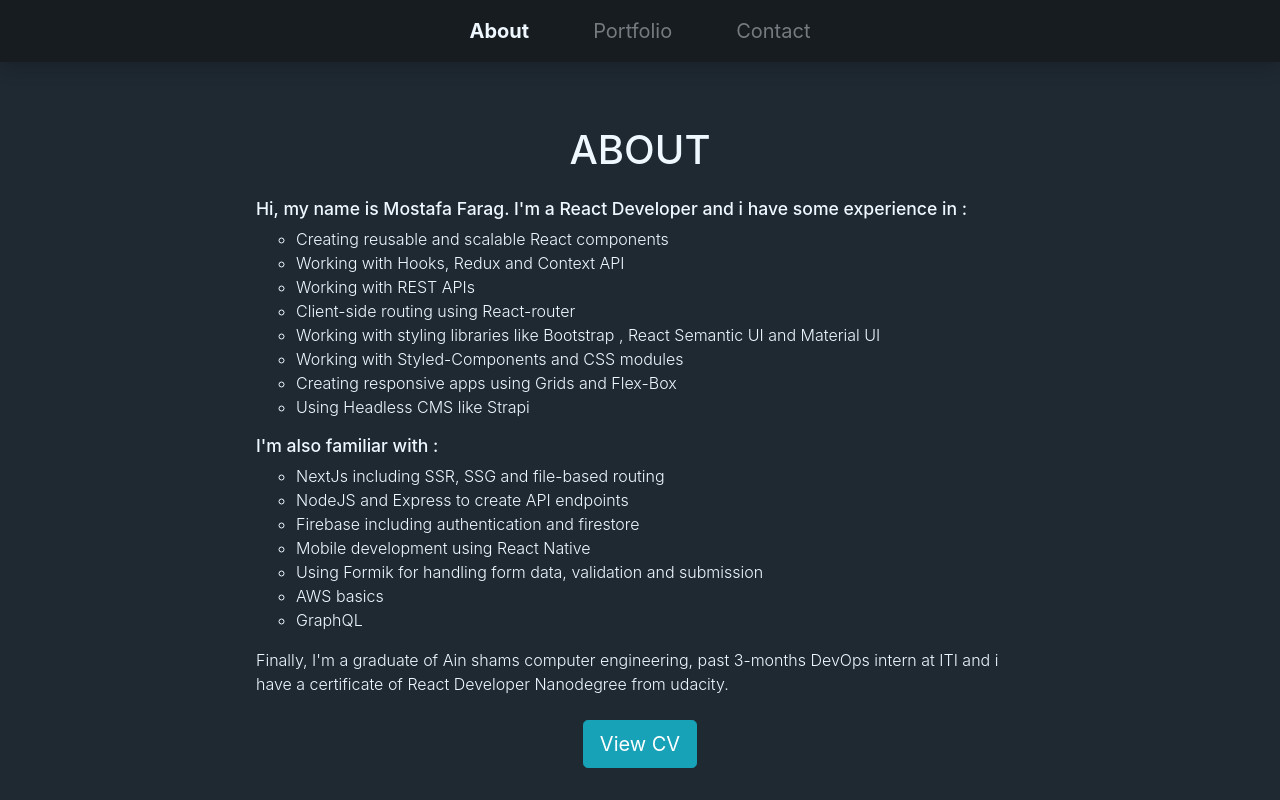
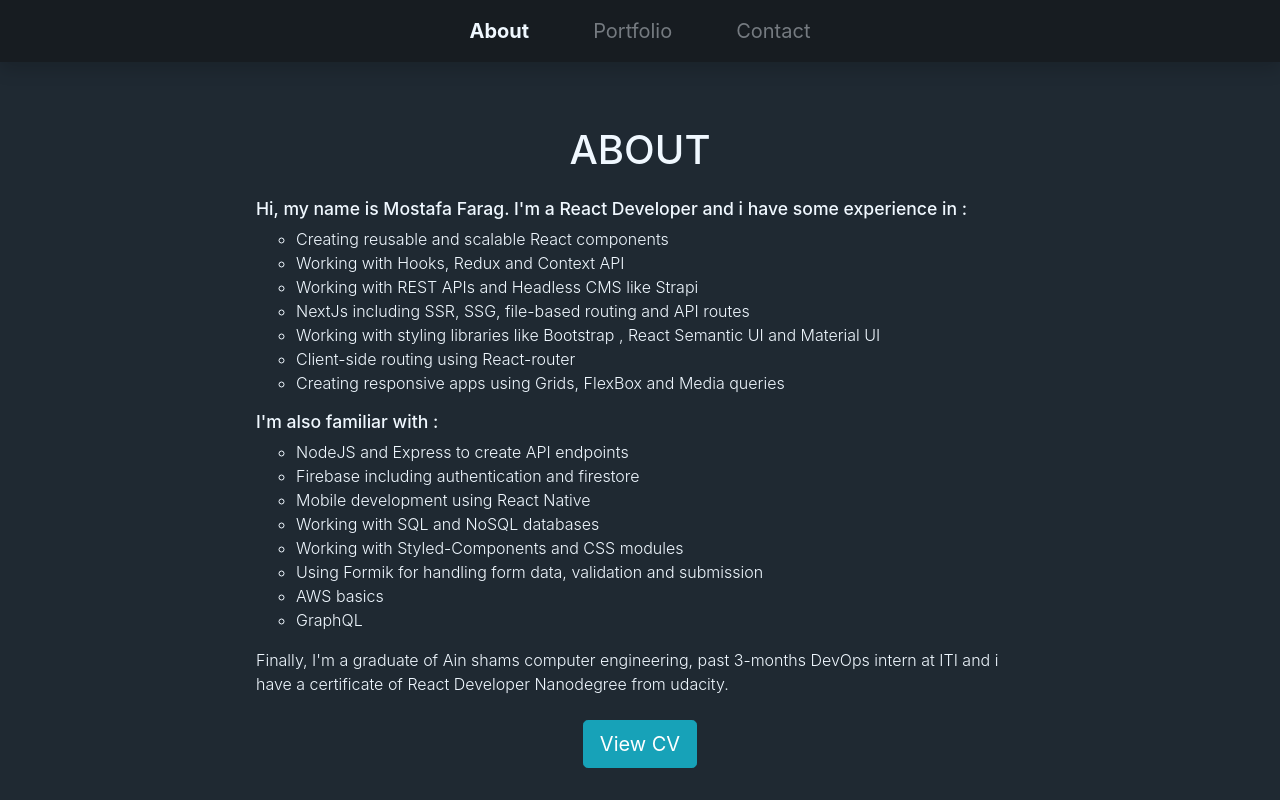
Before and after one commit to MostafaFarag14/portfolio-next, a Next.js app: page / in a window 1280 px wide. Shown: the top 800 px of the page. Built offline with nearby package versions, Linux system fonts and the light colour scheme.

Commit message:
add page title

```diff
--- a/components/about/about.js
+++ b/components/about/about.js
@@ -9,19 +9,19 @@ export default function About() {
           <ul style={{ listStyleType: 'circle' }}>
             <li>Creating reusable and scalable React components</li>
             <li>Working with Hooks, Redux and Context API</li>
-            <li>Working with REST APIs</li>
+            <li>Working with REST APIs and Headless CMS like Strapi</li>
+            <li>NextJs including SSR, SSG, file-based routing and API routes</li>
+            <li>Working with styling libraries like Bootstrap , React Semantic UI and Material UI</li>
             <li>Client-side routing using React-router</li>
-            <li>Working with styling libraries like Bootstrap , React Semantic UI and Material UI</li>
-            <li>Working with Styled-Components and CSS modules</li>
-            <li>Creating responsive apps using Grids and Flex-Box</li>
-            <li>Using Headless CMS like Strapi</li>
+            <li>Creating responsive apps using Grids, FlexBox and Media queries</li>
           </ul>
           <h6 style={{ fontSize: '1.1rem' }}>I'm also familiar with :</h6>
           <ul style={{ listStyleType: 'circle' }}>
-            <li>NextJs including SSR, SSG and file-based routing</li>
             <li>NodeJS and Express to create API endpoints</li>
             <li>Firebase including authentication and firestore</li>
             <li>Mobile development using React Native</li>
+            <li>Working with SQL and NoSQL databases</li>
+            <li>Working with Styled-Components and CSS modules</li>
             <li>Using Formik for handling form data, validation and submission</li>
             <li>AWS basics</li>
             <li>GraphQL</li>
--- a/pages/index.js
+++ b/pages/index.js
@@ -1,11 +1,16 @@
+import Head from 'next/head'
+
 import About from '../components/about/about'
 import Contact from '../components/contact/contact'
+import Main from '../components/main/main'
 import Header from '../components/header/header'
-import Main from '../components/main/main'
 
 export default function Home() {
   return (
-    <div style={{ textAlign: 'center', minWidth: '30rem'}}>
+    <div style={{ textAlign: 'center', minWidth: '30rem' }}>
+      <Head>
+        <title>Mostafa Farag</title>
+      </Head>
       <Header />
       <About />
       <Main />
```
